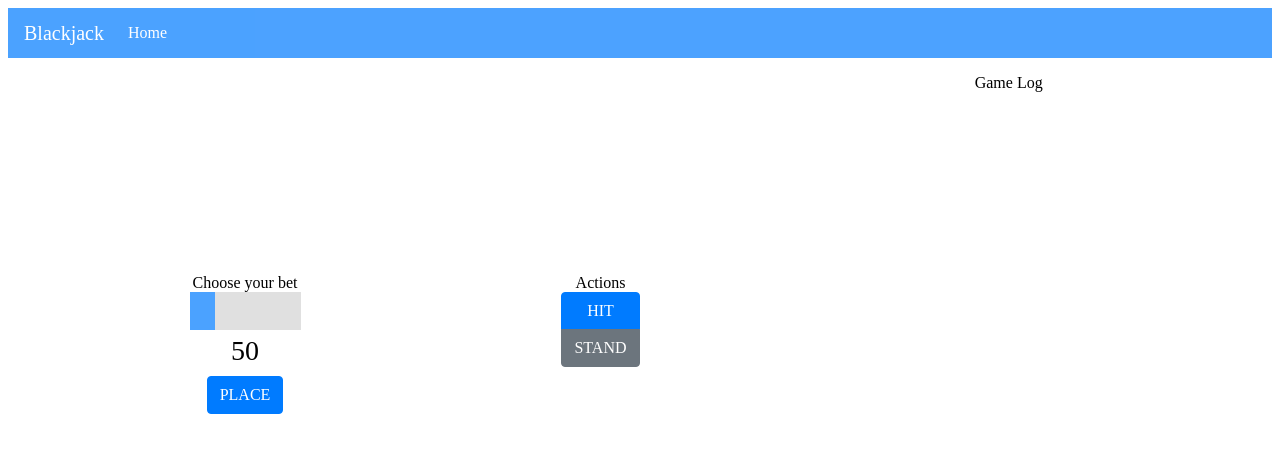
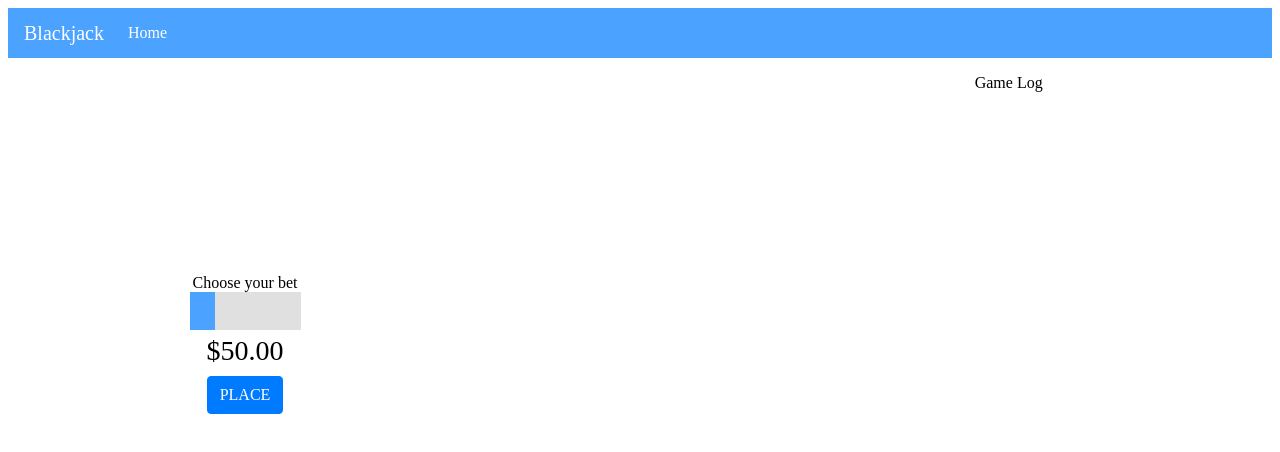
Before and after one commit to igorkomin/ProjectBj, an Angular app in the folder ProjectBj.Web/: page /game in a window 1280 px wide. Shown: the top 452 px of the page. Built offline with nearby package versions, Linux system fonts and the light colour scheme.

Commit message:
Change layout

```diff
--- a/ProjectBj.Web/src/app/views/game.view.html
+++ b/ProjectBj.Web/src/app/views/game.view.html
@@ -34,12 +34,13 @@
                 <div class="col-md-6">
                     <div class="caption">Choose your bet</div>
                     <div class="slidecontainer">
-                        <input type="range" min="50" max="100" value="50" step="5" class="slider" id="bet_range">
+                        <input #betSlider (input)="updateSliderValue(betSlider.value)"
+                               type="range" min="50" max="100" value="50" step="5" class="slider" id="bet_range">
                     </div>
-                    <h3 id="bet_output">50</h3>
-                    <button type="button" class="btn btn-primary">PLACE</button>
+                    <h3 id="bet_output">{{ sliderValue | currency }}</h3>
+                    <button [disabled]="game" (click)="getGame()" type="button" class="btn btn-primary">PLACE</button>
                 </div>
-                <div class="col-md-3">
+                <div *ngIf="game" class="col-md-3">
                     <div class="caption">Actions</div>
                     <div class="btn-group-vertical">
                         <button type="button" (click)="hit()" class="btn btn-primary">HIT</button>
```
